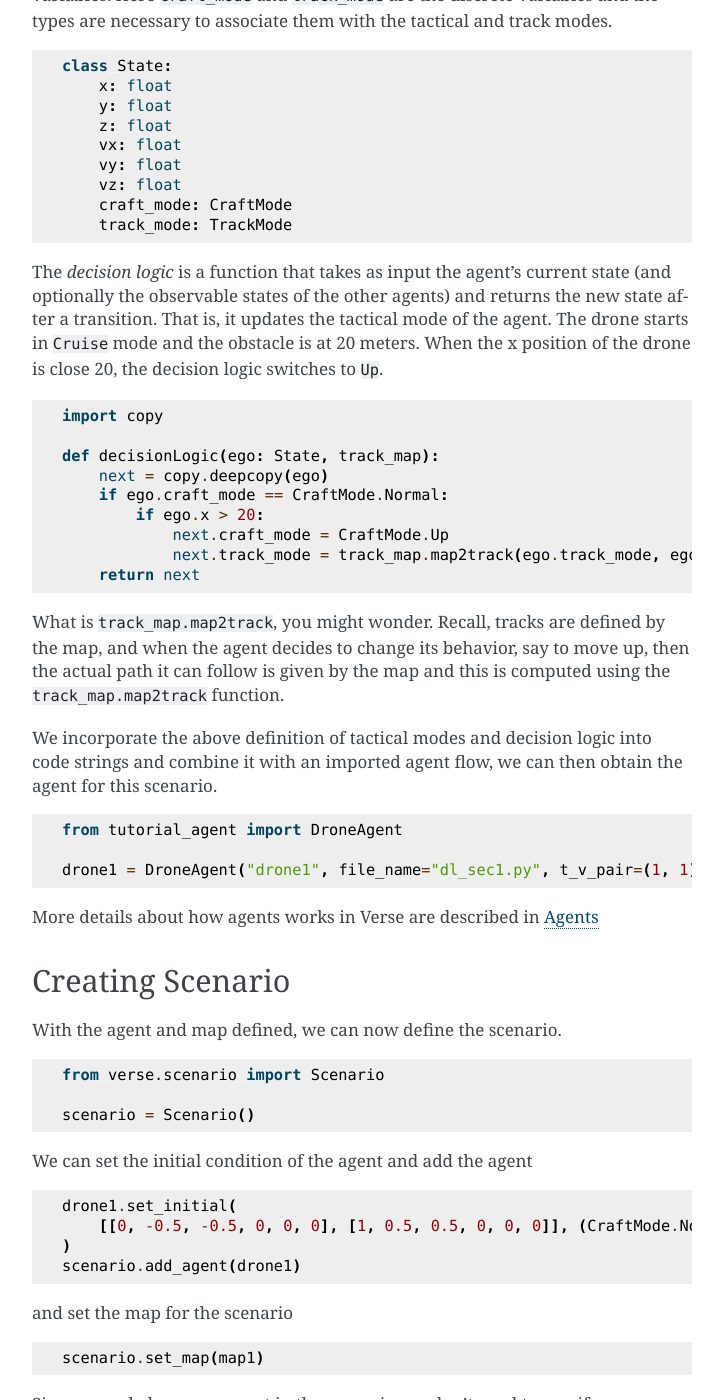
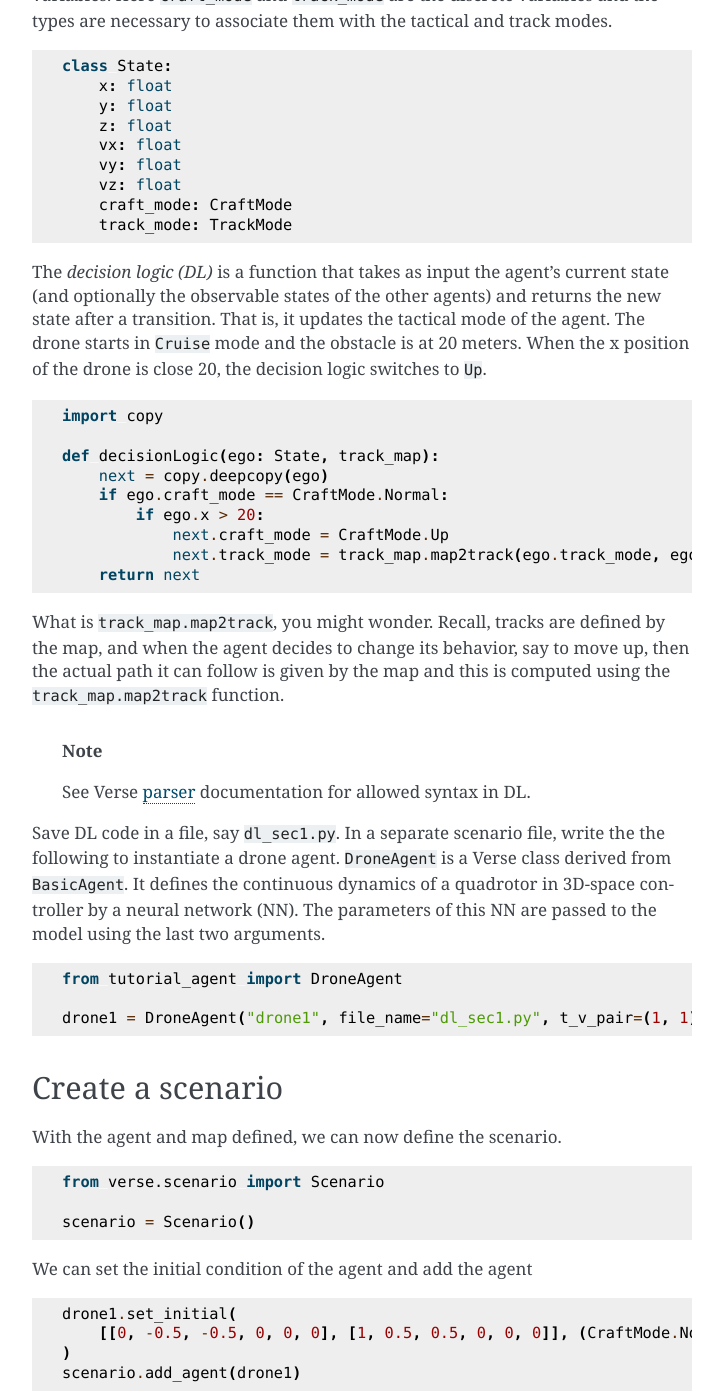
Before and after one commit to AutoVerse-ai/Verse-library, a Sphinx documentation site: the page built from docs/source/creating_scenario_in_verse.md, in a window 1280 px wide and 1400 px high, scrolled down 1475 px. Shown: the whole window, without its empty margins (388-1111 px from the left). Built offline with Sphinx 7.4.7, drawn with Linux system fonts in a browser that asks for light colours; some of the changed text lies outside the part shown.

Commit message:
Editing the creating scenario documentation

````diff
--- a/docs/source/creating_scenario_in_verse.md
+++ b/docs/source/creating_scenario_in_verse.md
@@ -1,4 +1,4 @@
-# Creating a Scenario
+# Creating Scenario
 This is an introduction to creating scenarios in Verse. An interactive tutorial with more details are in [this Jupyter notebook](https://github.com/AutoVerse-ai/Verse-library/blob/main/tutorial/tutorial.ipynb).
 
 A Verse *scenario* is defined by a *map*, a set of *agents*, and optionally  a *sensor*. We will create a  scenario with a drone following a straight path that dodges obstacles by moving up or down.
@@ -17,7 +17,7 @@ from tutorial_map import M3
 map1 = M3()
 ```
 
-> ####  **Notice**
+> ####  **Note**
 > Set <code>PYTHONPATH</code> if necessary to include the Verse directory. For example:
 > ```shell
 > export PYTHONPATH=../../Verse-library
@@ -61,7 +61,7 @@ class State:
     track_mode: TrackMode
 ```
 
-The *decision logic* is a function that takes as input the agent's current state (and optionally the observable states of the other agents) and returns the new state after a transition. That is, it  updates the tactical mode of the agent. The drone starts in <code>Cruise</code> mode and the obstacle is at 20 meters. When the x position of the drone is close 20, the decision logic switches to <code>Up</code>.
+The *decision logic (DL)* is a function that takes as input the agent's current state (and optionally the observable states of the other agents) and returns the new state after a transition. That is, it  updates the tactical mode of the agent. The drone starts in <code>Cruise</code> mode and the obstacle is at 20 meters. When the x position of the drone is close 20, the decision logic switches to <code>Up</code>.
 
 ```python
 import copy
@@ -77,7 +77,10 @@ def decisionLogic(ego: State, track_map):
 
 What is <code>track_map.map2track</code>, you might wonder. Recall, tracks are defined by the map, and when the agent decides to change its behavior, say to move up, then the actual path it can follow is given by the map and this is computed using the <code>track_map.map2track</code> function.
 
-We incorporate the above definition of tactical modes and decision logic into code strings and combine it with an imported agent flow, we can then obtain the agent for this scenario.
+> ####  **Note**
+> See Verse {doc}`parser<parser>` documentation for allowed syntax in DL.
+
+Save DL code in a file, say <code>dl_sec1.py</code>. In a separate scenario file, write the the following to instantiate a drone agent. <code>DroneAgent</code> is a Verse class derived from <code>BasicAgent</code>. It defines the continuous dynamics of a quadrotor in 3D-space controller by a neural network (NN). The parameters of this NN are passed to the model using the last two arguments.
 
 ```python
 from tutorial_agent import DroneAgent
@@ -85,9 +88,7 @@ from tutorial_agent import DroneAgent
 drone1 = DroneAgent("drone1", file_name="dl_sec1.py", t_v_pair=(1, 1), box_side=[0.4] * 3)
 ```
 
-More details about how agents works in Verse are described in {doc}`Agents<agent>`
-
-## Creating Scenario
+## Create a scenario
 With the agent and map defined, we can now define the scenario.
 
 ```python
````
Also changed, not shown: 1 other file.
